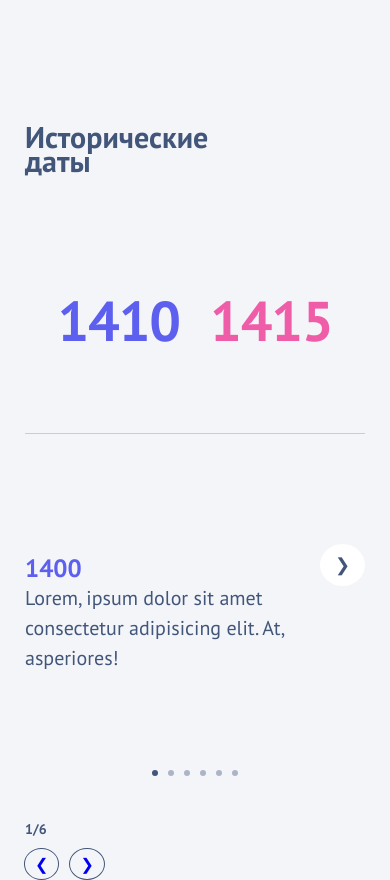
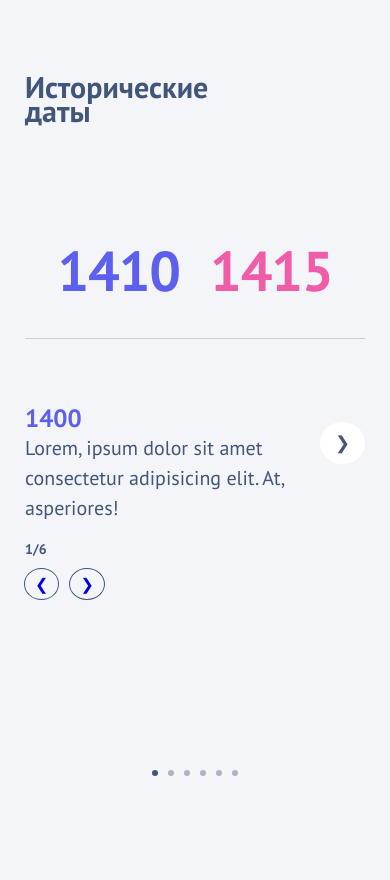
Before and after one commit to Biokarl/historical-dates, a React app: page / in a window 390 px wide. After the commit the page ends 844 px from the top, so only its background shows below. Built offline with nearby package versions, Linux system fonts and the light colour scheme.

Commit message:
правки для телефона

```diff
--- a/src/components/Circle/Circle.tsx
+++ b/src/components/Circle/Circle.tsx
@@ -93,8 +93,9 @@ export const Circle: React.FC<CircleProps> = ({
               const isHovered = index === hoveredIndex;
               const angle = (index * anglePerIndex + angleOffset) * (Math.PI / 180);
               return (
-                //@ts-ignore
-                <g key={item.periodId} ref={(el) => (circleRefs.current[index] = el)}>
+                <g key={item.periodId} ref={(el) => {
+                  if (el) circleRefs.current[index] = el;
+                }}>
                   <circle
                     className={styles.minCircle}
                     cx={268 + 265 * Math.cos(angle)}
--- a/src/components/Header/Header.module.scss
+++ b/src/components/Header/Header.module.scss
@@ -20,6 +20,7 @@
     }
   }
   @media (max-width: 500px) {
+    margin-top: 50px;
     font-size: 20px;
     align-items: flex-start;
     .tittle {
--- a/src/components/Pagination/Pagination.module.scss
+++ b/src/components/Pagination/Pagination.module.scss
@@ -38,7 +38,7 @@
     margin-top: 57px;
   }
   @media (max-width: 500px) {
-    margin-top: 130px;
+    margin-top: 0;
 
     .pagination a {
 
--- a/src/components/Time/Time.module.scss
+++ b/src/components/Time/Time.module.scss
@@ -25,10 +25,13 @@
     color: #5d5fef;
   }
 
-  @media (max-width: 500px) {
-    width: 300px;
-  }
+
   }
 
-
+  @media (max-width: 500px) {
+    .wrapper{
+    width: 300px;
+    }
+    margin-top: 0;
+  }
 }
--- a/src/components/TimePeriod/TimePeriod.module.scss
+++ b/src/components/TimePeriod/TimePeriod.module.scss
@@ -28,4 +28,10 @@
     font-size: 56px;
     gap: 30px;
   }
+
+  @media (max-width: 320px) {
+    margin-top: 50px;
+    font-size: 56px;
+    gap: 30px;
+  }
 }
--- a/src/components/WrapperTime/WrapperTime.module.scss
+++ b/src/components/WrapperTime/WrapperTime.module.scss
@@ -7,7 +7,6 @@
     .container {
       display: flex;
       justify-content: flex-start;
-      margin-top: 55px;
       overflow: hidden;
       overflow-x: hidden;
       cursor: grab;
@@ -37,9 +36,14 @@
 
   @media (max-width: 1000px) {
     .root {
-      margin-top: 100px;
+      margin-top: 55px;
       position: relative;
     }
+
+    .container {
+      margin-top: 55px;
+    }
+
 
     .root::before {
       content: '';
--- a/src/index.scss
+++ b/src/index.scss
@@ -8,11 +8,8 @@ body {
     display: flex;
     flex-direction: column;
 
-
-
     @media (max-width: 1000px) {
       flex-direction: column-reverse;
-
     }
   }
 
--- a/webpack/webpack.common.js
+++ b/webpack/webpack.common.js
@@ -10,7 +10,7 @@ const production = process.env.NODE_ENV === "production";
 module.exports = {
   entry: path.resolve(__dirname, "..", "./src/index.tsx"), //путь до папки src изменился
   output: {
-    publicPath: "https://biokarl.github.io/historical-dates/",
+    publicPath: "/",
     path: path.resolve(__dirname, "..", "./dist"), //путь до папки dist изменился
     filename: production
       ? "static/scripts/[name].[contenthash].js" // добавляем хеш к имени файла, если запускаем в режиме production
```
